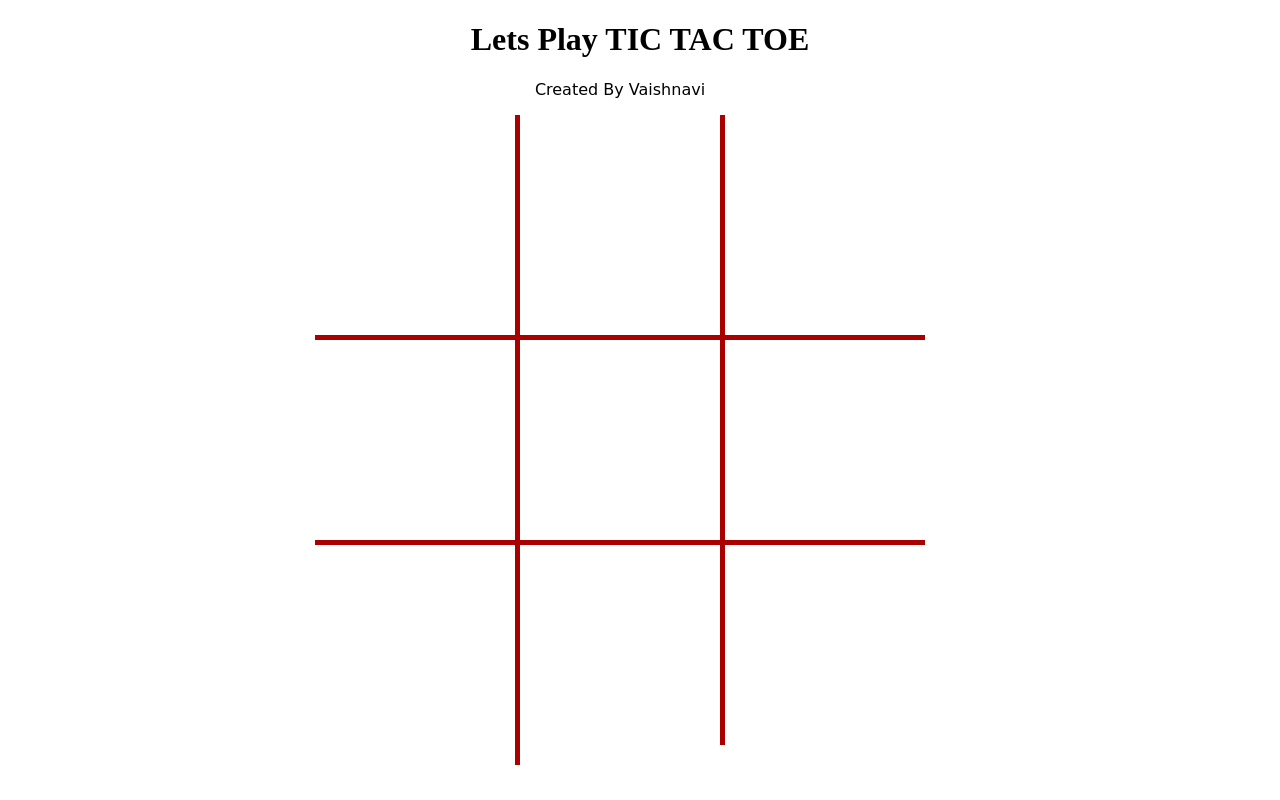
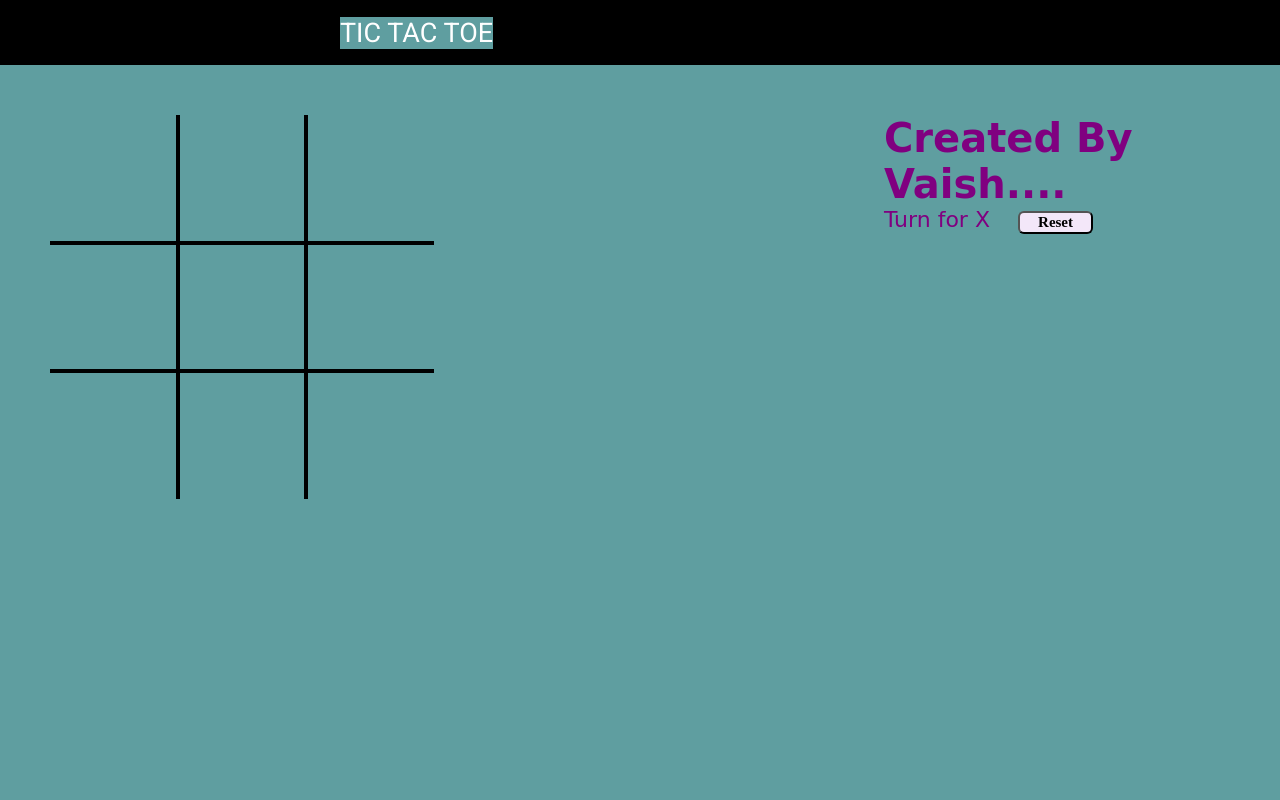
Before and after one commit to srushteeM/Grid-Game, a plain HTML site: page index.html in a window 1280 px wide. Drawn offline with Linux system fonts and the light colour scheme; a web font is replaced by a local one.

Commit message:
tic tac toe

```diff
--- a/index.html
+++ b/index.html
@@ -1,31 +1,43 @@
 <!DOCTYPE html>
 <html lang="en">
+  <head>
+    <meta charset="UTF-8" />
+    <meta http-equiv="X-UA-Compatible" content="IE=edge" />
+    <meta name="viewport" content="width=device-width, initial-scale=1.0" />
+    <title>Tic Tac Toe</title>
+    <link rel="stylesheet" href="style.css" />
+  </head>
+  <body>
+    <nav>
+      <ul>
+        <li>TIC TAC TOE</li>
+      </ul>
+    </nav>
 
-<head>
-    <meta charset="UTF-8">
-    <meta http-equiv="X-UA-Compatible" content="IE=edge">
-    <meta name="viewport" content="width=device-width, initial-scale=1.0">
-    <link rel="stylesheet" href="styles.css">
-    <title>GridGame</title>
-</head>
-
-<body>
-    <h1> Lets Play TIC TAC TOE</h1>
-    <p>Created By Vaishnavi</p>
-
-    <div class="board">
-        <div class="top-left"></div>
-        <div class="top-center"></div>
-        <div class="top-right"></div>
-        <div class="middle-left"></div>
-        <div class="middle"></div>
-        <div class="middle-right"></div>
-        <div class="bottom-left"></div>
-        <div class="bottom-center"></div>
-        <div class="bottom-right"></div>
+    <div class="gameContainer">
+        <div class="container">
+          <div class="line"></div>
+        <div class="box bt-0 bl-0"><span class="boxtext"></span></div>
+        <div class="box bt-0"><span class="boxtext"></span></div>
+        <div class="box bt-0 br-0"><span class="boxtext"></span></div>
+        <div class="box bl-0"><span class="boxtext"></span></div>
+        <div class="box"><span class="boxtext"></span></div>
+        <div class="box br-0"><span class="boxtext"></span></div>
+        <div class="box bl-0 bb-0"><span class="boxtext"></span></div>
+        <div class="box bb-0"><span class="boxtext"></span></div>
+        <div class="box bb-0 br-0"><span class="boxtext"></span></div>
+      </div>
+      <div class="gameInfo">
+        <h1>Created By Vaish....</h1>
+        <div>
+          <span class="info">Turn for X</span>
+          <button id="reset">Reset</button>
+        </div>
+        <div class="imgbox">
+          <img src="excited.gif" alt="" />
+        </div>
+      </div>
     </div>
-
-
-</body>
-
+    <script src="script.js"></script>
+  </body>
 </html>
--- /dev/null
+++ b/style.css
@@ -0,0 +1,122 @@
+@import url('https://fonts.googleapis.com/css2?family=Baloo+Bhaina+2&family=Roboto&display=swap');
+*{
+    margin: 0;
+    padding: 0;
+    background-color: cadetblue;
+}
+
+nav{
+    background-color: black;
+    color: white;
+    height: 65px;
+    font-size: 27px;
+    display: flex;
+    align-items: center;
+    padding: 0 12px;
+    font-family: 'Roboto', sans-serif;
+    padding-left: 340px;
+}
+
+nav ul{
+    list-style-type: none;
+}
+
+.gameContainer{
+    display: flex;
+    justify-content: center;
+    margin-top: 50px;
+    padding-left: 50px;
+}
+
+.container{
+    display: grid;
+    grid-template-rows: repeat(3, 10vw);
+    grid-template-columns: repeat(3, 10vw);
+    font-family: 'Roboto', sans-serif;
+    padding-right: 300px;
+}
+
+.box{
+    border: 2px solid black;
+    font-size: 8vw;
+    cursor: pointer;
+    display: flex;
+    justify-content: center;
+    align-items: center;
+}
+
+.box:hover{
+    background-color: rgb(242, 234, 250);
+}
+
+.info {
+    font-size: 22px;
+}
+
+.gameInfo{
+    padding-left: 150px;
+    font-family: 'Baloo Bhaina 2', cursive;
+    color: purple;
+}
+
+.gameInfo h1{
+    font-size: 2.5rem;
+}
+
+.imgbox img{
+    width: 0;
+    transition: width 1s ease-in-out;
+}
+
+.br-0{
+    border-right: 0;
+}
+
+.bl-0{
+    border-left: 0;
+}
+
+.bt-0{
+    border-top: 0;
+}
+
+.bb-0{
+    border-bottom: 0;
+}
+
+#reset {
+    margin: 0 23px;
+    padding: 1px 18px;
+    background: #f3e7f9;
+    border-radius: 6px;
+    cursor: pointer;
+    font-family: 'Baloo Bhaina 2';
+    font-size: 15px;
+    font-weight: bolder;
+}
+
+.line{
+    background-color: black;
+    height: 3px;
+    width: 0;
+    position: absolute;
+    background-color: #911d91;
+    transition: width 1s ease-in-out;
+}
+
+@media screen and (max-width: 950px)
+{
+    .gameContainer{
+        flex-wrap: wrap;
+    }
+    .gameInfo{
+        margin-top: 34px;
+    }
+    .gameInfo h1{
+        font-size: 1.5rem;
+    }
+    .container {
+        grid-template-rows: repeat(3, 20vw);
+        grid-template-columns: repeat(3, 20vw);
+    }
+}
--- a/styles.css
+++ /dev/null
@@ -1,101 +0,0 @@
-h1{
-    text-align: center;
-}
-
-p{
-  text-align: center;
-  font-family:cursive;
-padding-right: 40px;
-}
-
-.board {
-    text-align: center;
-    height: 650px;
-    width: 650px;
-    margin: auto;
-    display: flex;
-    flex-wrap: wrap;
-    padding: 0%;
-    line-height: 0px;
-}
-
-.top-left {
-border-right: 5px outset red;
-border-bottom: 5px outset red;
-width: 200px;
-height: 220px;
-position: relative;
-margin-bottom: 0px;
-line-height: 0px;
-display: inline-block;
-}
-
-.top-center {
-    border-bottom: 5px outset red;
-    border-right: 5px outset red;
-    width: 200px;
-    height: 220px;
-    position: relative;
-    padding: 0px;
-    }
-
- .top-right {
-    border-bottom: 5px outset red;
-    width: 200px;
-    height: 220px;
-    position: relative;
-    padding: 0px;
-        }
-
-        .middle-left {
-            border-bottom: 5px outset red;
-    border-right: 5px outset red;
-            width: 200px;
-            height: 200px;
-            position: relative;
-            display: inline-block;
-            padding: 0px;
-            }
-
-            .middle{
-                border-bottom: 5px outset red;
-                border-right: 5px outset red;;
-                width: 200px;
-                height: 200px;
-                position: relative;
-
-                padding: 0px;
-                }
-
-                .middle-right {
-                    border-bottom: 5px outset red;
-                    width: 200px;
-                    height: 200px;
-                    position: relative;
-
-                    padding: 0px;
-                    }
-
-                    .bottom-left {
-                        border-right: 5px outset red;
-                        width: 200px;
-                        height: 220px;
-                        position: relative;
-                       padding: 0px;
-                        }
-
-                        .bottom-center {
-                            border-right: 5px outset red;
-                            width: 200px;
-                            height: 200px;
-                            position: relative;
-                            padding: 0px;
-                            }
-
-                            .bottom-right {
-                               width: 200px;
-                                height: 200px;
-                                position: relative;
-
-                                padding: 0px;
-                                }
```
Also changed, not shown: excited.gif (added), 3 other files.
